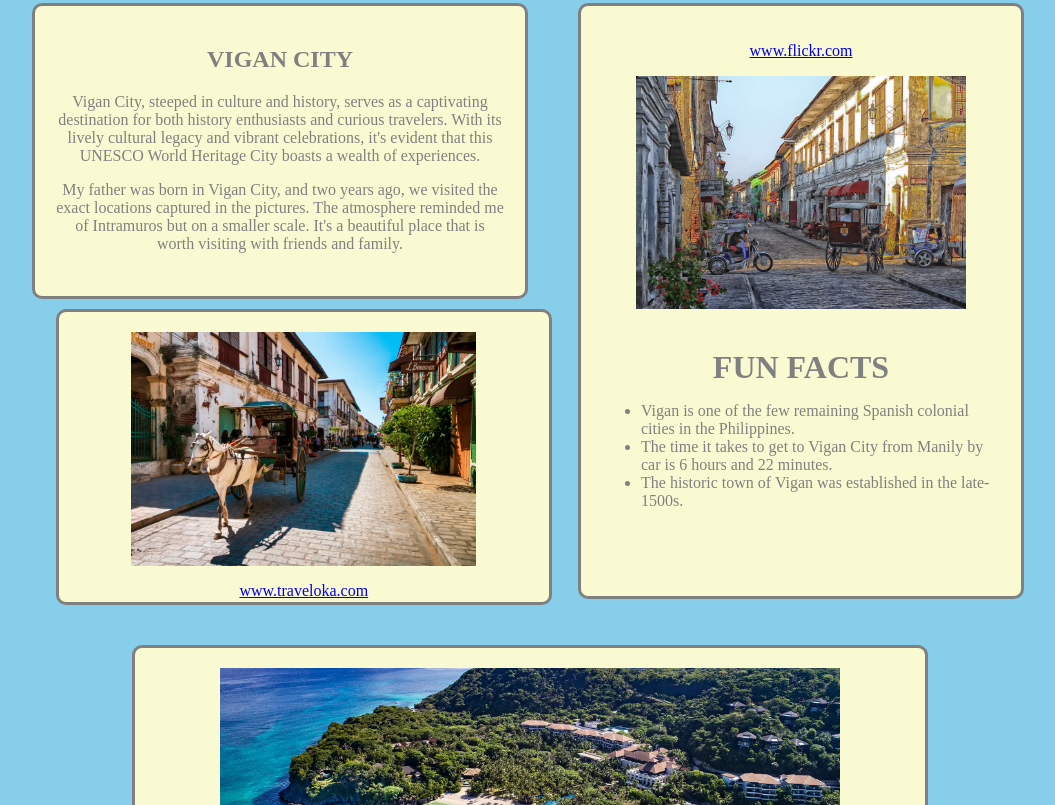
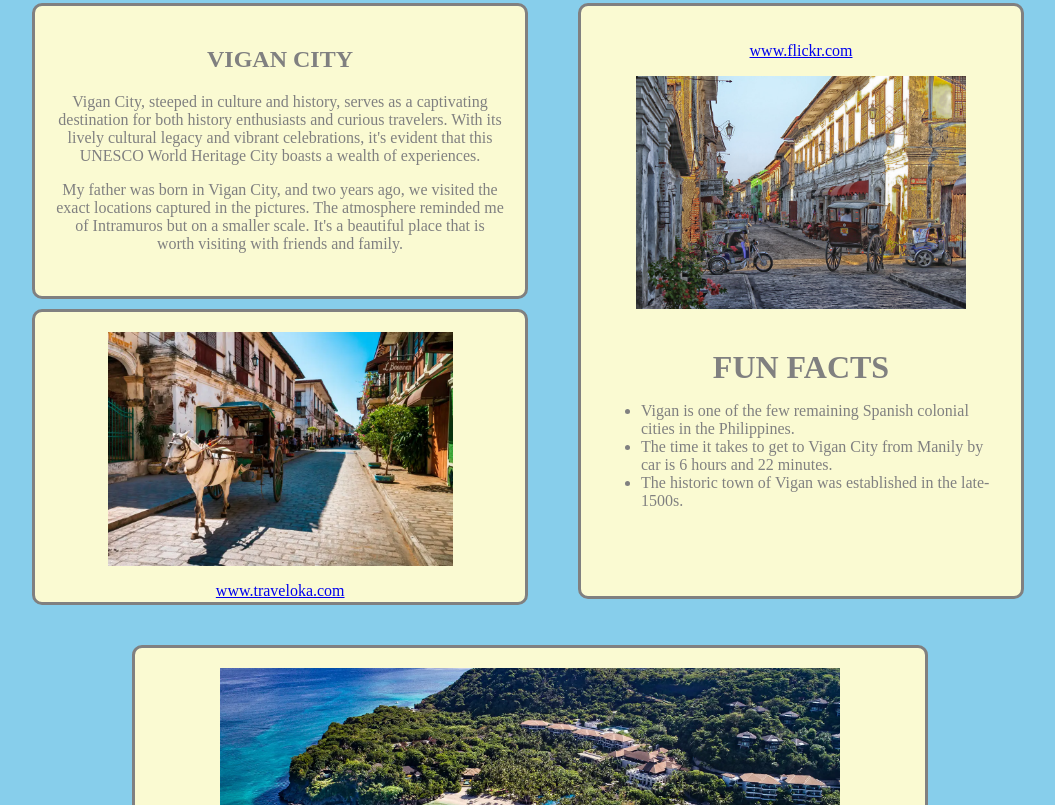
Before and after one commit to mikmik240/ICT9Emerald_Q2Project_Bechayda_Estefani, a plain HTML site: page index.html in a window 1280 px wide. Shown: the part 367-1172 px from the top of the page, without its empty margins (110-1165 px from the left). Drawn offline with Linux system fonts and the light colour scheme.

Commit message:
thematrix.css

```diff
--- a/thematrix.css
+++ b/thematrix.css
@@ -78,7 +78,7 @@ body {background-color: skyblue; font-family: Arial, sans-serif; text-align: cen
   height: 250px;
   margin-top: -290;
   margin-right: 40%;
-  margin-left: 2%;
+  margin-left: -2%;
   font-family: "Times New Roman", Times, serif;
 }
 
```
